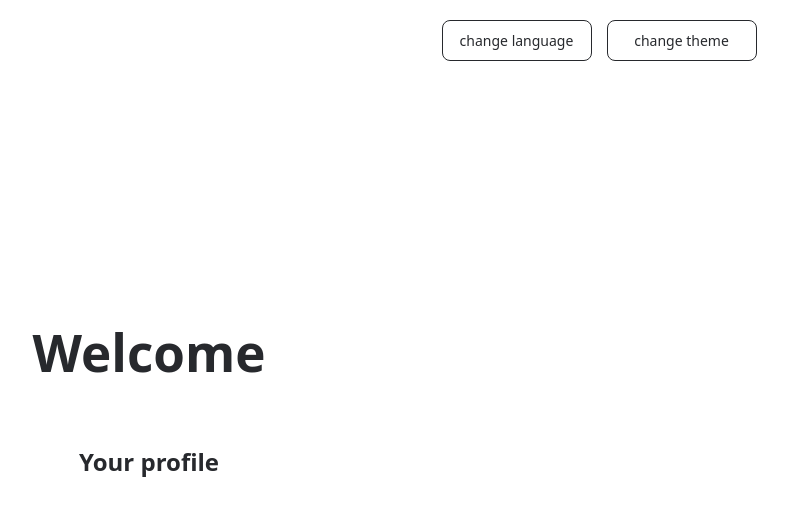
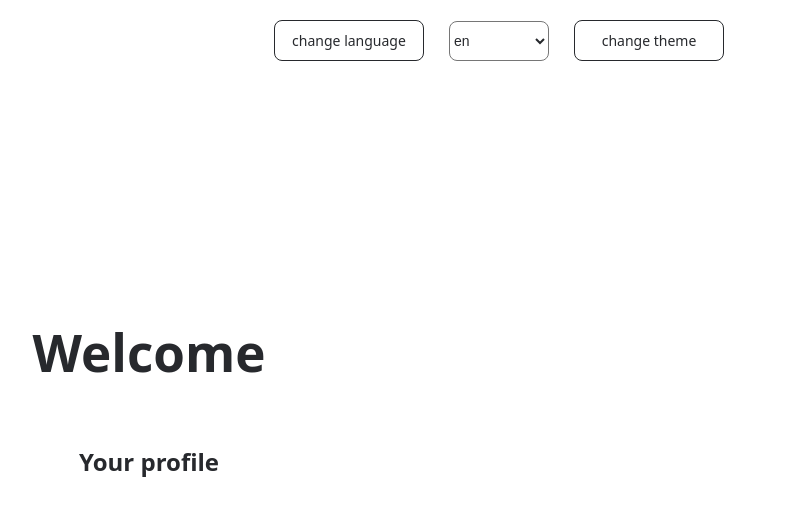
Before and after one commit to Vladislavevteev16/redev-homework, a React (Vite) app: page / in a window 1280 px wide. Shown: the top 516 px of the page, without its empty margins (491-1279 px from the left). Built offline with nearby package versions, Linux system fonts and the light colour scheme.

Commit message:
Add new functional

```diff
--- a/src/assets/translations.js
+++ /dev/null
@@ -1,10 +0,0 @@
-export const translations = {
-  en: {
-    welcome: "Welcome",
-    profile: "Your profile",
-  },
-  ru: {
-    welcome: "Добро пожаловать",
-    profile: "Твой профиль",
-  },
-};
--- a/src/components/ControlsPanel/index.jsx
+++ b/src/components/ControlsPanel/index.jsx
@@ -1,15 +1,27 @@
 import { useContext } from "react";
 import { ThemeContext } from "../../context/ThemeContext";
 import { LanguageContext } from "../../context/LanguageContext";
+import { TRANSLATIONS } from "../../constans/translations";
 import style from "./index.module.css";
 
 export const ControlsPanel = () => {
   const { toggleTheme } = useContext(ThemeContext);
-  const { toggleLanguage } = useContext(LanguageContext);
+  const { toggleLanguage, setLang } = useContext(LanguageContext);
+
+  const handleChangeLanguage = ({ target: { value } }) => {
+    setLang(value);
+  };
 
   return (
     <div className={style.buttonsContainer}>
       <button onClick={toggleLanguage}>change language</button>
+      <select onChange={handleChangeLanguage}>
+        {Object.keys(TRANSLATIONS).map((lang, index) => (
+          <option key={`${lang} -${index}`} value={lang}>
+            {lang}
+          </option>
+        ))}
+      </select>
       <button onClick={toggleTheme}>change theme</button>
     </div>
   );
--- a/src/components/ControlsPanel/index.module.css
+++ b/src/components/ControlsPanel/index.module.css
@@ -1,11 +1,11 @@
 .buttonsContainer {
-  width: 330px;
+  width: 450px;
   display: flex;
   flex-direction: row;
   justify-content: space-between;
   align-items: center;
   padding: 20px;
-  margin-left: 900px;
+  margin-left: 700px;
 }
 
 button {
@@ -14,6 +14,15 @@ button {
   border: 1px solid #27292d;
   color: #27292d;
   font-size: 14px;
-  margin: 0 auto;
   padding: 10px;
 }
+
+select {
+  width: 100px;
+  height: 40px;
+  font-size: 14px;
+  border-radius: 1px solid #27292d;
+  border-radius: 8px;
+  background-color: rgb(255, 255, 255);
+  color: #27292d;
+}
--- a/src/components/Header/index.jsx
+++ b/src/components/Header/index.jsx
@@ -1,10 +1,10 @@
 import { LanguageContext } from "../../context/LanguageContext";
 import { useContext, useState } from "react";
-import { translations } from "../../assets/translations";
+import { TRANSLATIONS } from "../../constans/translations";
 import style from "./index.module.css";
 
 export const Header = () => {
-  const [translation] = useState(() => translations);
+  const [translation] = useState(() => TRANSLATIONS);
 
   const { lang } = useContext(LanguageContext);
   return <h1 className={style.header}>{translation[lang].welcome}</h1>;
--- a/src/components/UserProfile/index.jsx
+++ b/src/components/UserProfile/index.jsx
@@ -1,11 +1,11 @@
 import { useState, useContext } from "react";
-import { translations } from "../../assets/translations";
+import { TRANSLATIONS } from "../../constans/translations";
 import { LanguageContext } from "../../context/LanguageContext";
 import styles from "./index.module.css";
 
 export const UserProfile = () => {
   const { lang } = useContext(LanguageContext);
-  const [translation] = useState(() => translations);
+  const [translation] = useState(() => TRANSLATIONS);
 
   return <h2 className={styles.userProfile}>{translation[lang].profile}</h2>;
 };
--- /dev/null
+++ b/src/constans/translations.js
@@ -0,0 +1,22 @@
+export const TRANSLATIONS = {
+  en: {
+    welcome: "Welcome",
+    profile: "Your profile",
+  },
+  ru: {
+    welcome: "Добро пожаловать",
+    profile: "Твой профиль",
+  },
+  fr: {
+    welcome: "Bienvenue",
+    profile: "Votre profil",
+  },
+  de: {
+    welcome: "Willkommen",
+    profile: "Ihr profil",
+  },
+  be: {
+    welcome: "Сардэчна запрашаем",
+    profile: "Твой профіль",
+  },
+};
--- a/src/context/LanguageContext.jsx
+++ b/src/context/LanguageContext.jsx
@@ -1,4 +1,5 @@
 import { createContext, useState } from "react";
+import { changeLanguage } from "../utils/changeLanguage";
 
 export const LanguageContext = createContext();
 
@@ -6,11 +7,12 @@ export const LanguageProvider = ({ children }) => {
   const [lang, setLang] = useState("en");
 
   const toggleLanguage = () => {
-    setLang((prev) => (prev === "en" ? "ru" : "en"));
+    changeLanguage(setLang);
   };
 
   const value = {
     lang,
+    setLang,
     toggleLanguage,
   };
 
--- /dev/null
+++ b/src/utils/changeLanguage.js
@@ -0,0 +1,13 @@
+import { TRANSLATIONS } from "../constans/translations";
+
+const AVAILABLE_LANGUAGES = Object.keys(TRANSLATIONS);
+let index = 0;
+
+export const changeLanguage = (fn) => {
+  const currLang = AVAILABLE_LANGUAGES[index];
+  fn(currLang);
+  index++;
+  if (index >= AVAILABLE_LANGUAGES.length) {
+    index = 0;
+  }
+};
```
